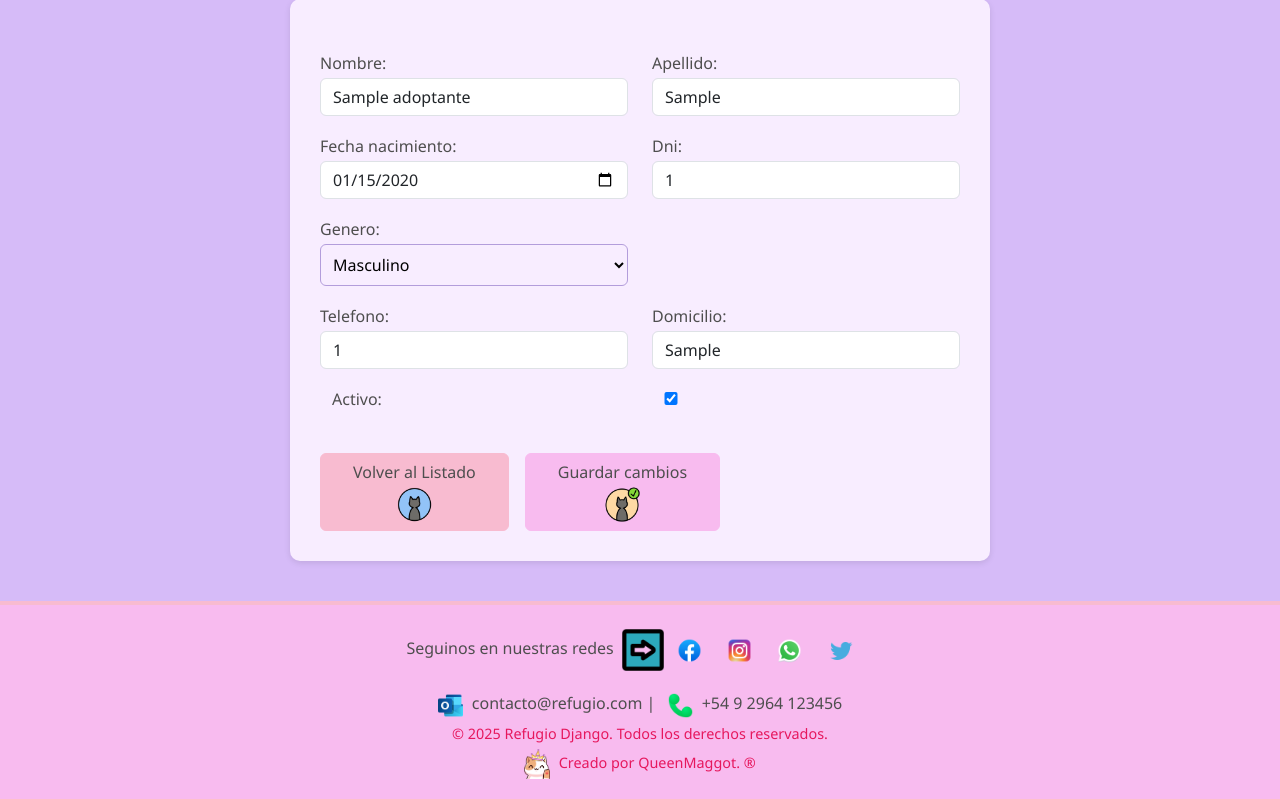
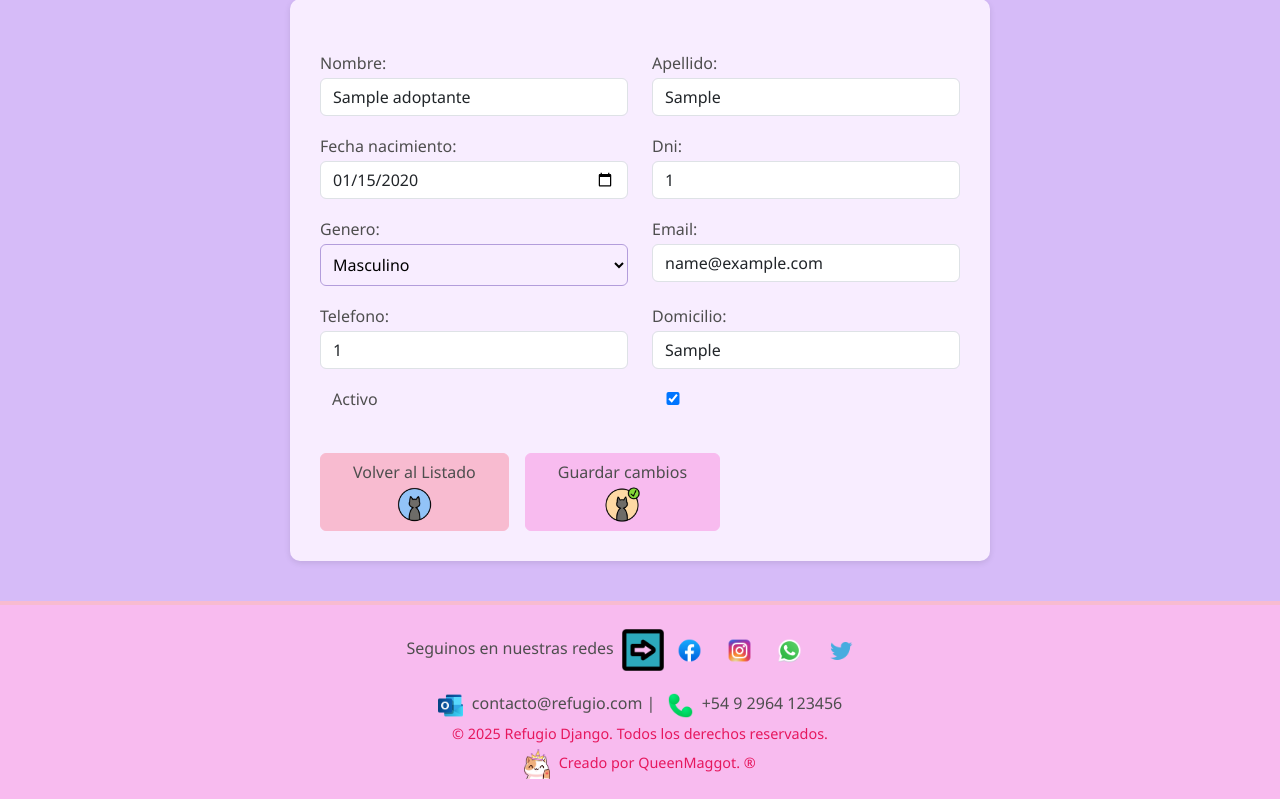
Before and after one commit to QueenMaggot/refugio, a Django app: page /adoptantes/actualizar/1/ in a window 1280 px wide. Shown: the part 186-985 px from the top of the page. Run offline with Django 5.2, Linux system fonts and the light colour scheme; a user stored in the database is signed in; tables that the repository leaves empty hold one stand-in row (values such as "Sample post"); some libraries are stand-ins or nearby versions.

Commit message:
arregle mail de adoptante/user

```diff
--- a/src/accounts/forms.py
+++ b/src/accounts/forms.py
@@ -9,7 +9,7 @@ class RegistroAdoptanteForm(forms.ModelForm):
 
     class Meta:
         model = Adoptante
-        fields = ['dni', 'nombre', 'apellido', 'fecha_nacimiento', 'domicilio', 'telefono', 'genero']
+        fields = ['dni', 'nombre', 'apellido', 'fecha_nacimiento', 'domicilio', 'telefono', 'genero','email']
         widgets = {
         'fecha_nacimiento': forms.DateInput(
             attrs={'type': 'date', 'class': 'form-control'},
--- a/src/adoptantes/forms.py
+++ b/src/adoptantes/forms.py
@@ -4,9 +4,17 @@ from django import forms
 from .models import Adoptante
 
 class AdoptanteForm(forms.ModelForm):
+    email = forms.EmailField(
+    label="Email",
+    required=False,
+    widget=forms.EmailInput(attrs={'class': 'form-control'})
+)
+
     class Meta:
         model = Adoptante
-        fields = '__all__'  #
+        fields = ['nombre', 'apellido', 'fecha_nacimiento', 'dni', 'genero',
+                  'telefono', 'domicilio', 'activo']  # quite email
+
         widgets = {
             'fecha_nacimiento': forms.DateInput(
                 attrs={'type': 'date', 'class': 'form-control'},
@@ -15,6 +23,24 @@ class AdoptanteForm(forms.ModelForm):
             'nombre': forms.TextInput(attrs={'class': 'form-control'}),
             'apellido': forms.TextInput(attrs={'class': 'form-control'}),
             'domicilio': forms.TextInput(attrs={'class': 'form-control'}),
+            'email': forms.EmailInput(attrs={'class': 'form-control'}),
             'telefono': forms.NumberInput(attrs={'class': 'form-control'}),
             'dni': forms.NumberInput(attrs={'class': 'form-control'}),
         }
+
+    def __init__(self, *args, **kwargs):
+        super().__init__(*args, **kwargs)
+        # Si el adoptante ya tiene user, mostrar su email
+        if self.instance and self.instance.user:
+            self.fields['email'].initial = self.instance.user.email
+
+    def save(self, commit=True):
+        adoptante = super().save(commit=False)
+        email = self.cleaned_data.get('email')
+        if adoptante.user and email:
+            adoptante.user.email = email
+            if commit:
+                adoptante.user.save()
+        if commit:
+            adoptante.save()
+        return adoptante
--- a/src/static/styles/estilos.css
+++ b/src/static/styles/estilos.css
@@ -135,6 +135,12 @@ form input:focus, form select:focus, form textarea:focus {
   box-shadow: 0 4px 10px rgba(0,0,0,0.08);
   background-color:var(--color-crema); /* blanco --> #ffffff */
   transition: transform 0.2s ease-in-out;
+
+}
+
+.card-detalle {
+  max-width: 100rem;
+  margin: 0 auto;
 }
 
 .card:hover {
@@ -511,12 +517,18 @@ footer p {
 /* Checkbox a la derecha*/
 
 .checkbox-right {
-    display: flex;
-    flex-direction: row-reverse;
-    justify-content: flex-end;
-    align-items: center;
+  display: flex;
+  flex-direction: row-reverse; /* Esto pone el label a la izquierda y el checkbox a la derecha */
+  align-items: center;
+  gap: 0.5rem; /* Ajusta el espacio entre el texto y el checkbox */
 }
+
 .checkbox-right .form-check-input {
-    margin-left: 0.75rem;
-    margin-right: 0;
+  margin: 0;
 }
+
+.checkbox-right .form-check-label,
+.checkbox-right .form-check-input {
+  margin: 0 !important;
+  padding: 0 !important;
+}
--- a/src/templates/adoptantes/adoptante_detail.html
+++ b/src/templates/adoptantes/adoptante_detail.html
@@ -8,7 +8,7 @@
   <h2 class="text-center mb-4"> Detalle del Adoptante </h2>
 
     <div class="d-flex justify-content-center">
-    <div class="card" style="width: 100%; max-width: 30rem;">
+    <div class="card card-detalle">
 
       <div class="card-body">
         <h5 class="card-title">Nombre: {{adoptante.nombre}}, {{adoptante.apellido}}</h5>
--- a/src/templates/adoptantes/adoptante_list.html
+++ b/src/templates/adoptantes/adoptante_list.html
@@ -37,9 +37,10 @@
     </div>
 
     <div class="mb-3 col-md-6">
-      {{ form.email.label_tag }}
-      {{ form.email }}
+      {{form.email.label_tag}}
+      {{form.email}}
     </div>
+
 
     <div class="mb-3 col-md-6">
       {{ form.telefono.label_tag }}
@@ -52,9 +53,9 @@
     </div>
 
     <div class="form-check mb-3 checkbox-right">
-      {{ form.activo }}
-      {{ form.activo.label_tag }}
-      </div>
+    {{ form.activo }}
+    <label class="form-check-label" for="{{ form.activo.id_for_label }}">Activo</label>
+    </div>
 
   </div>
 
```
Also changed, not shown: src/templates/adopciones/adopcion_list.html (+7 -2 lines).
